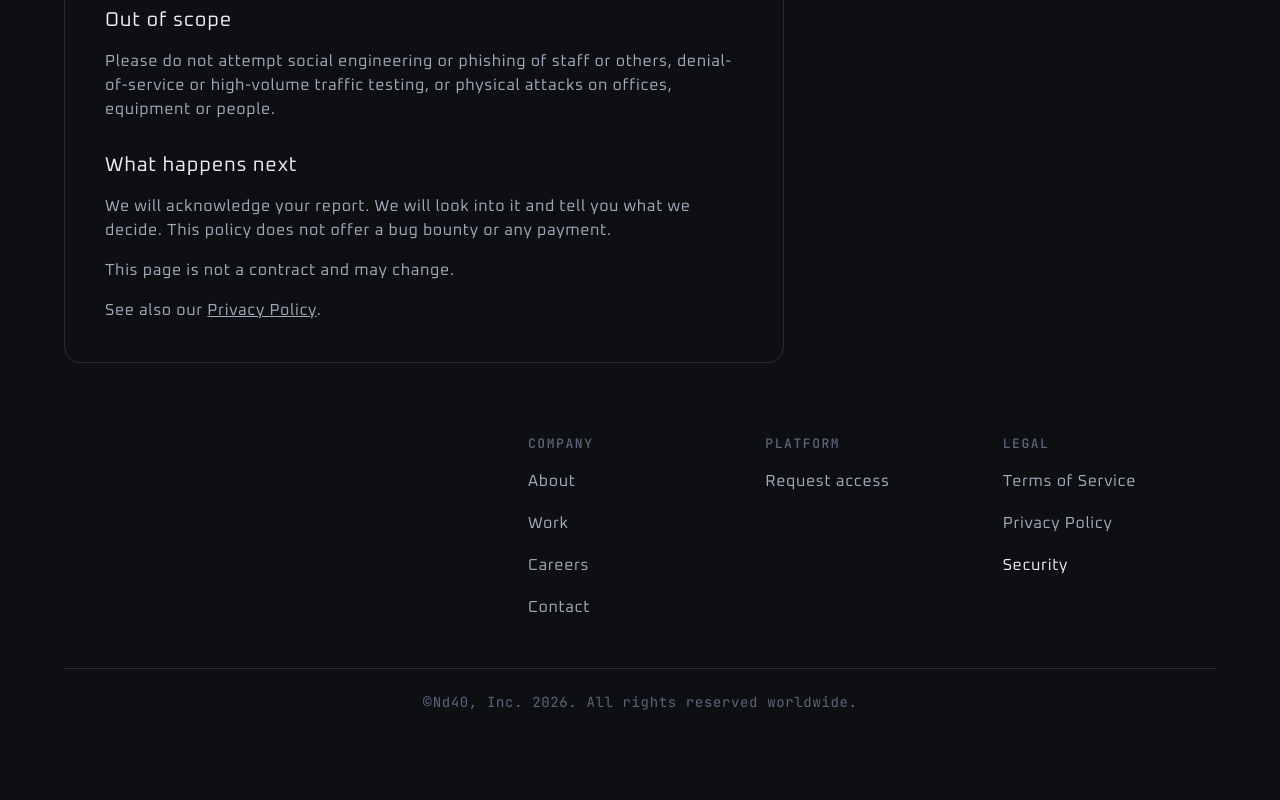
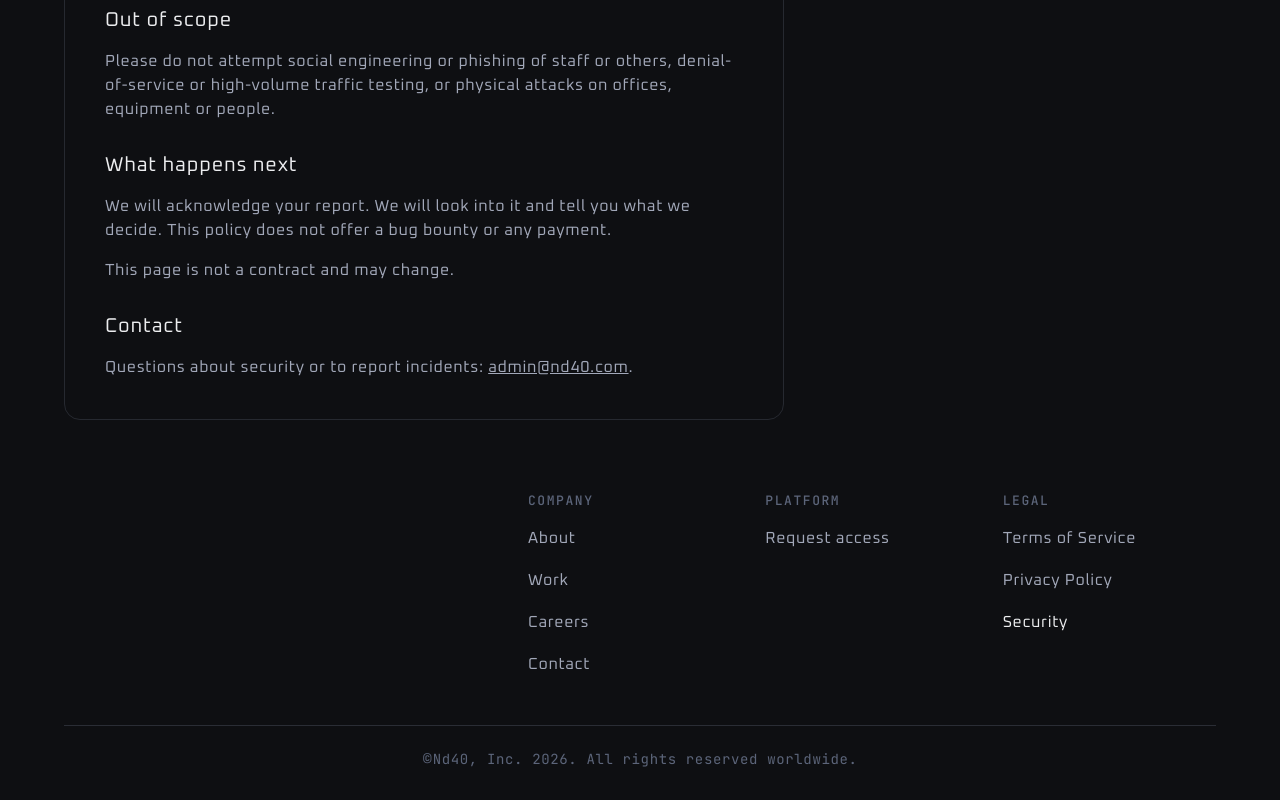
Before and after one commit to nd40-inc/com-nd40, a plain HTML site: page website/security.html in a window 1280 px wide. Shown: the part 811-1611 px from the top of the page. Before the commit the page ends 1554 px from the top, so only its background shows below. Drawn offline with Linux system fonts and the light colour scheme.

Commit message:
Contact, Terms, Security: contact lines per James
Co-Authored-By: Claude Opus 5.5 <noreply@anthropic.com>

```diff
--- a/website/security.html
+++ b/website/security.html
@@ -39,7 +39,8 @@
 <h3 style="margin: 16px 0 0; font-size: 20px; font-weight: 400; letter-spacing: 0.04em; color: #ECEDEF">What happens next</h3>
 <p style="margin: 0; font-size: 16px; line-height: 1.5; color: #A2A8B9">We will acknowledge your report. We will look into it and tell you what we decide. This policy does not offer a bug bounty or any payment.</p>
 <p style="margin: 0; font-size: 16px; line-height: 1.5; color: #A2A8B9">This page is not a contract and may change.</p>
-<p style="margin: 0; font-size: 16px; line-height: 1.5; color: #A2A8B9">See also our <a href="privacy.html">Privacy Policy</a>.</p>
+<h3 style="margin: 16px 0 0; font-size: 20px; font-weight: 400; letter-spacing: 0.04em; color: #ECEDEF">Contact</h3>
+<p style="margin: 0; font-size: 16px; line-height: 1.5; color: #A2A8B9">Questions about security or to report incidents: <a href="mailto:admin@nd40.com">admin@nd40.com</a>.</p>
 </main>
 
 <section style="padding-top: 2rem; display: flex; flex-wrap: wrap; justify-content: flex-end">
```
Also changed, not shown: website/contact.html (+1 -1 lines), website/terms.html (+1 -1 lines).
